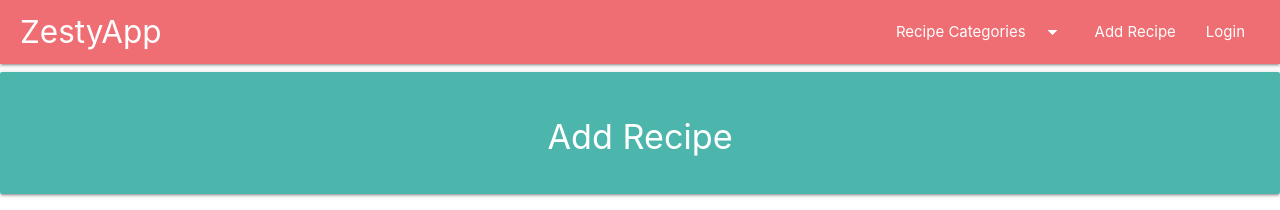
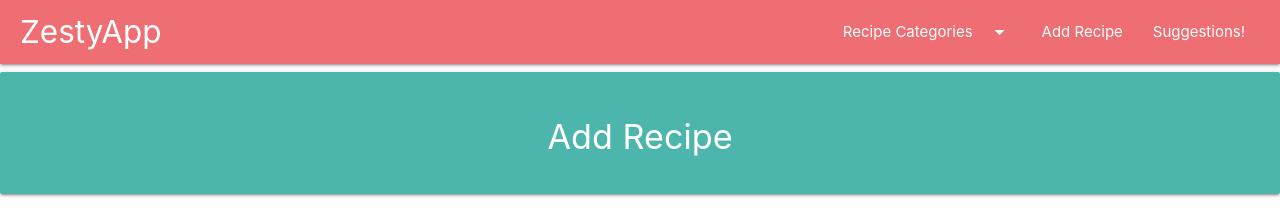
Before and after one commit to KevinG555/mongodb, a Flask app: page /add_recipe in a window 1280 px wide. Shown: the top 210 px of the page. Run offline with Flask 2, Linux system fonts and the light colour scheme; data that the repository does not hold is empty; some libraries are stand-ins or nearby versions.

Commit message:
updated nav

```diff
--- a/templates/base.html
+++ b/templates/base.html
@@ -27,7 +27,7 @@
                   <!-- Dropdown Trigger -->
       <li><a class="dropdown-trigger" href="#!" data-target="dropdown1">Recipe Categories<i class="material-icons right">arrow_drop_down</i></a></li>
       <li><a href="{{url_for('add_recipe')}}">Add Recipe</a></li>
-      <li><a href="#!">Login</a></li>
+      <li><a href="#!">Suggestions!</a></li>
                 </ul>
               </div>
           </div>
```
